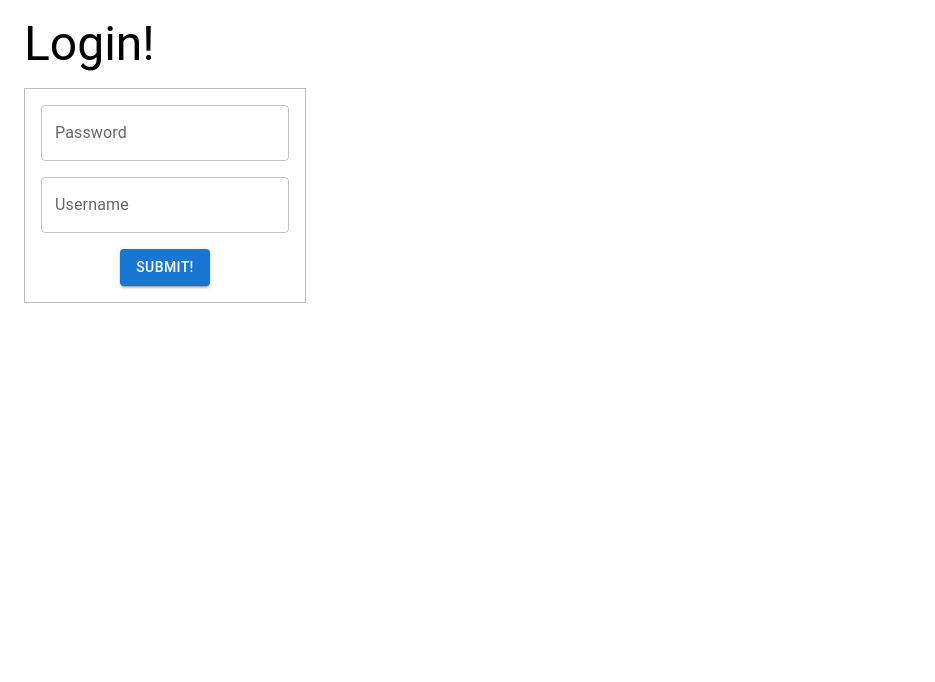
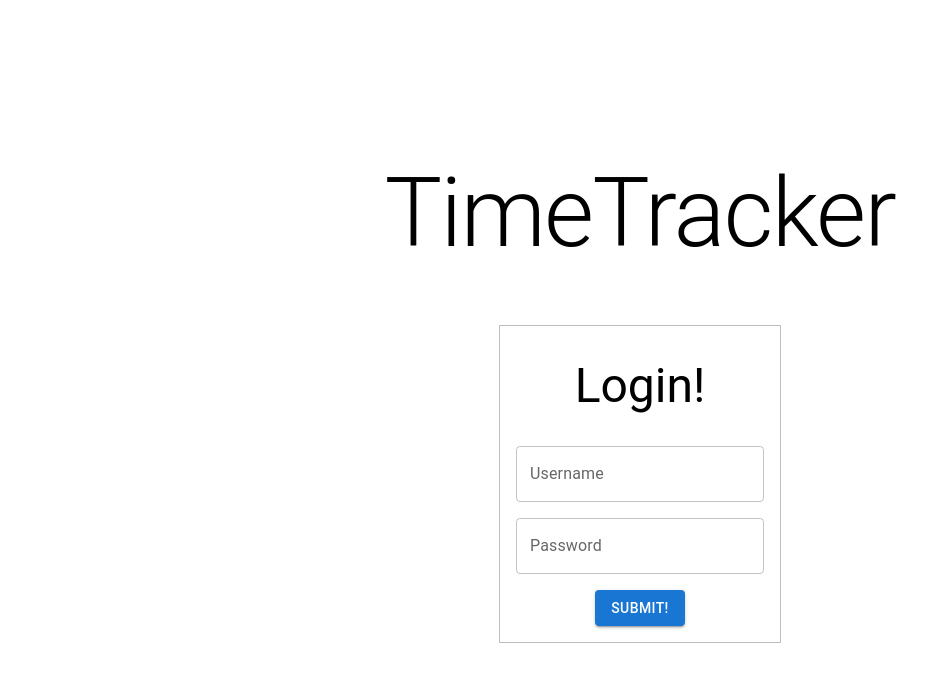
Before and after one commit to acmpesuecc/timetracker-frontend, a React (Vite) app: page / in a window 1280 px wide. Shown: the top 682 px of the page, without its empty margins (0-935 px from the left). Built offline with nearby package versions, Linux system fonts and the light colour scheme.

Commit message:
FEATURE: make signin work

```diff
--- a/package.json
+++ b/package.json
@@ -5,7 +5,8 @@
   "scripts": {
     "dev": "vite",
     "build": "tsc && vite build",
-    "preview": "vite preview"
+    "preview": "vite preview",
+    "generate": "graphql-code-generator -w"
   },
   "dependencies": {
     "@apollo/client": "^3.7.5",
--- a/src/Login.tsx
+++ b/src/Login.tsx
@@ -1,5 +1,7 @@
 import {Button, Grid, TextField, Typography, useTheme} from "@mui/material";
 import React, {useState} from "react";
+import useLogin from "./hooks/useLogin";
+import {useNavigate} from "react-router-dom";
 
 interface LoginState {
     username: string,
@@ -7,29 +9,38 @@ interface LoginState {
 }
 
 function Login() {
-
-    const doLogin = (e: React.FormEvent) => {
+    const navigate = useNavigate()
+    const doLogin = async (e: React.FormEvent) => {
         e.preventDefault()
-
+        const status = await login(state.username, state.password)
+        if (status){
+            navigate("/app")
+        }
+    }
+    const onChange = (e: React.ChangeEvent<HTMLInputElement>) => {
+        setState({...state, [e.target.name]:e.target.value})
     }
     const [state, setState] = useState<LoginState>({username: "", password: ""})
+    const login = useLogin()
+
     const theme = useTheme()
-    return <>
-        <Typography variant={"h3"} m={2}>
-            Login!
-        </Typography>
-
+    return <Grid container minHeight={"100vh"} justifyContent={"center"} alignItems={"center"} flexDirection={"column"} gap={5}>
+        <Typography variant={"h1"}>TimeTracker</Typography>
         <form onSubmit={doLogin}>
-            <Grid gap={2} container direction={"column"} alignItems={"flex-start"} m={2} width={"fit-content"}
+            <Grid gap={2} container direction={"column"} alignItems={"center"} m={2} width={"fit-content"}
                   border={"1px solid"} borderColor={theme.palette.grey.A400} p={2}>
-                <TextField type={"password"} value={state.password} name={"password"} label={"Password"}/>
-                <TextField name={"username"} label={"Username"}/>
+                <Typography variant={"h3"} m={2}>
+                    Login!
+                </Typography>
+                <TextField name={"username"} value={state.username} label={"Username"} onChange={onChange}/>
+                <TextField type={"password"} onChange={onChange} value={state.password} name={"password"} label={"Password"}/>
                 <Grid alignSelf={"center"}>
                     <Button type={"submit"} variant={"contained"}>Submit!</Button>
                 </Grid>
             </Grid>
         </form>
-    </>
+
+    </Grid>
 }
 
 export default Login
--- a/src/hooks/useLogin.ts
+++ b/src/hooks/useLogin.ts
@@ -2,19 +2,25 @@ import {useContext} from "react";
 import {UpdateAuthContext} from "../authContext";
 import {useMutation} from "@apollo/client";
 import {LOGIN} from "./queries";
+import Cookies from "universal-cookie";
 
 export default function useLogin() {
     const update = useContext(UpdateAuthContext)
     const [mutateFunction] = useMutation(LOGIN)
-    return (username: string, password: string) => {
-        mutateFunction({variables: {username, password}})
-            .then(result => {
-                if (result.data?.Login) {
-                    update(result.data.Login)
-                }
-            })
-            .catch((reason) => {
-                console.log(reason)
-            })
+    return async (username: string, password: string) => {
+        try {
+            const result = await mutateFunction({variables: {username, password}})
+            if (result.data?.Login) {
+                update(result.data.Login)
+                const cookies = new Cookies
+                cookies.set("ath", result.data.Login, {maxAge: 7200})
+                return true
+            } else {
+                return false
+            }
+        } catch (e) {
+            console.log(e)
+            return false
+        }
     }
 }
--- a/src/main.tsx
+++ b/src/main.tsx
@@ -7,7 +7,7 @@ import {AuthContext, UpdateAuthContext} from "./authContext";
 import Cookies from "universal-cookie";
 
 const client = new ApolloClient({
-                                    uri: 'https://booksnmore.co.in:4001/', cache: new InMemoryCache(),
+                                    uri: 'http://localhost:4000/', cache: new InMemoryCache(),
                                 });
 const router = createBrowserRouter([
                                        {
```
